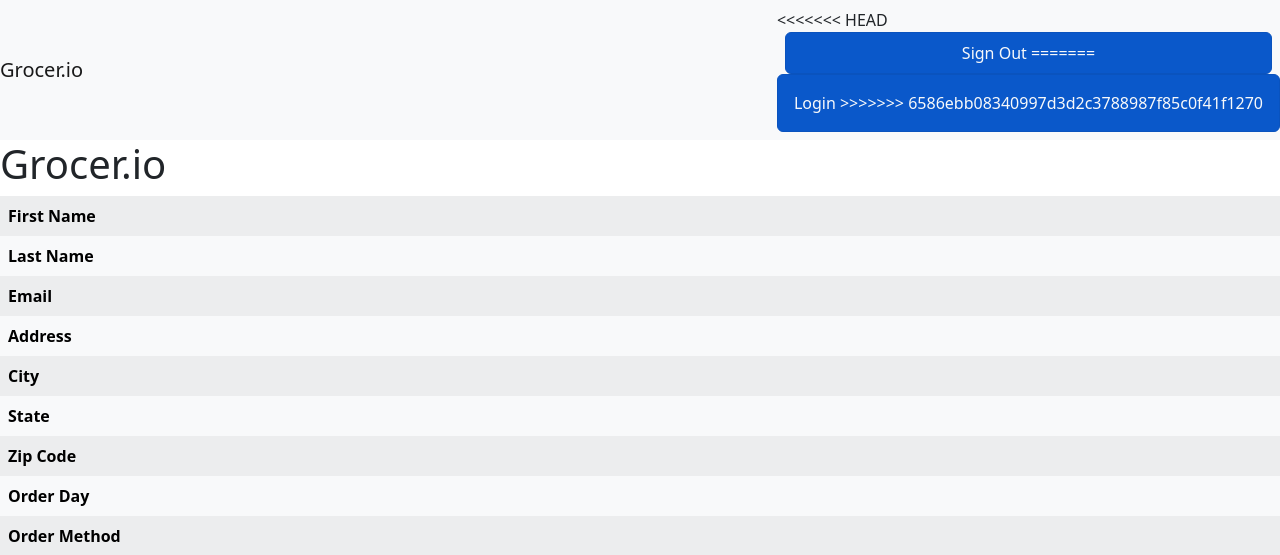
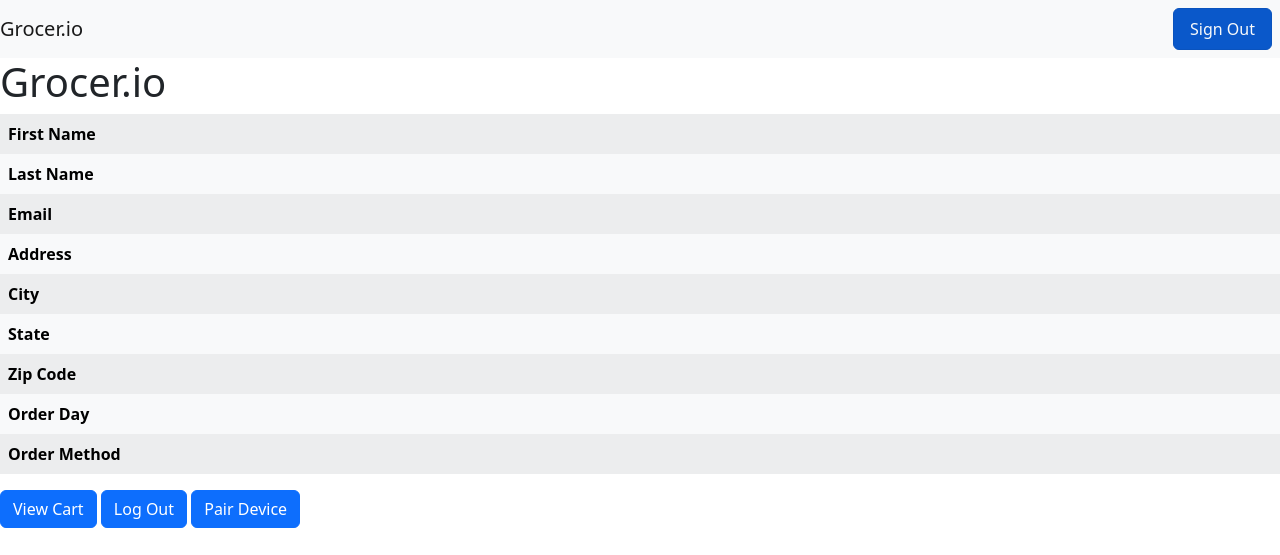
Before and after one commit to sarpuser/Grocer.io, a Python web app: template server/src/templates/user_home.html in a window 1280 px wide. Shown: the top 555 px of the page. Run offline with Jinja, Linux system fonts and the light colour scheme; the template is opened without the code that fills it, so the values that code supplies are empty.

Commit message:
removed HEAD from user_home

```diff
--- a/server/src/templates/user_home.html
+++ b/server/src/templates/user_home.html
@@ -17,13 +17,8 @@
 			</a>
 			<div class="navbar-nav">
 				<span class='glyphicon glyphicon-shopping-cart' aria-hidden='true'></span>
-<<<<<<< HEAD
 				<a class="nav-item nav-link active btn btn-primary px-3 py-2 mx-2 text-light" href="templates/index.html">
 					Sign Out
-=======
-				<a class="nav-item nav-link active btn btn-primary px-3 py-3 text-light" href="/">
-					Login
->>>>>>> 6586ebb08340997d3d2c3788987f85c0f41f1270
 					<span class="sr-only"></span>
 				</a>
 			</div>
```
